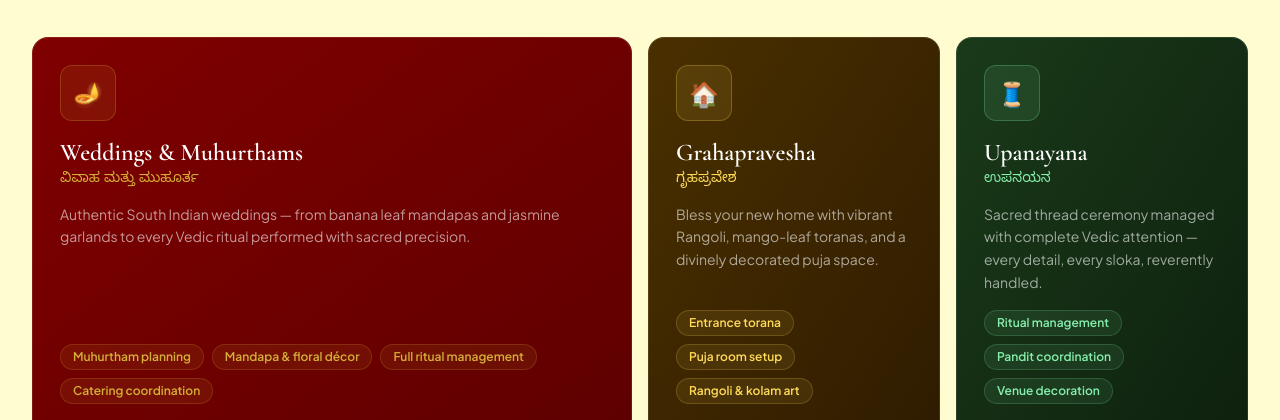
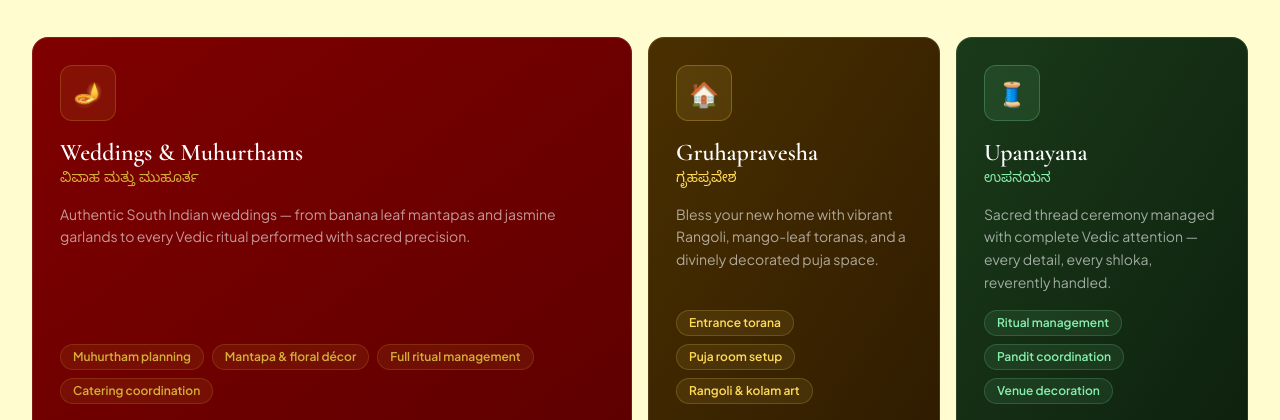
Before and after one commit to Pavaningithub/toranacreatives, a React (Vite) app: page / in a window 1280 px wide. Shown: the part 1260-1680 px from the top of the page. Built offline with nearby package versions, Linux system fonts and the light colour scheme.

Commit message:
fix: correct spelling of "Gruhapravesha" across multiple components

```diff
--- a/src/components/About.jsx
+++ b/src/components/About.jsx
@@ -78,7 +78,7 @@ export default function About() {
               Born in Bengaluru, <strong className="text-gold">Torana (ತೋರಣ) Creatives</strong> was founded with one purpose: to keep South Indian cultural events as authentic, joyful, and spiritually meaningful as they have always been.
             </p>
             <p className="text-cream/70 font-sans text-sm sm:text-base leading-relaxed">
-              Our team of event planners, floral artists, and Vedic ritual coordinators has managed over <strong className="text-mustard">200+ events</strong> across Bengaluru, Mysuru, and beyond — from intimate Grahapravesha ceremonies to grand multi-day weddings with 1000+ guests.
+              Our team of event planners, floral artists, and Vedic ritual coordinators has managed over <strong className="text-mustard">200+ events</strong> across Bengaluru, Mysuru, and beyond — from intimate Gruhapravesha ceremonies to grand multi-day weddings with 1000+ guests.
             </p>
             <p className="text-cream/70 font-sans text-sm sm:text-base leading-relaxed">
               We respect each family's regional customs — Brahmin rituals of Mysuru, Vokkaliga traditions of rural Karnataka, Tamil Iyer customs. <em className="text-gold-light">Every detail is your family's detail.</em>
--- a/src/components/Contact.jsx
+++ b/src/components/Contact.jsx
@@ -3,7 +3,7 @@ import { CONTACT_EMAIL, WHATSAPP_NUMBER, LOCATION } from "../config/launch";
 
 const EVENT_TYPES = [
   "Traditional Wedding & Muhurtham",
-  "Grahapravesha (Housewarming)",
+  "Gruhapravesha (Housewarming)",
   "Upanayana (Thread Ceremony)",
   "Floral & Eco-friendly Decor",
   "Seemantha / Baby Shower",
--- a/src/components/Gallery.jsx
+++ b/src/components/Gallery.jsx
@@ -192,8 +192,8 @@ const GALLERY_ITEMS = [
     url: "/gallery/image2.jpg",
     alt: "Torana Creatives event photo 2",
     label: "Our Work",
-    category: "Grahapravesha",
+    category: "Gruhapravesha",
   },
 ];
 
-const CATEGORIES = ["All", "Wedding", "Floral", "Grahapravesha", "Upanayana"];
+const CATEGORIES = ["All", "Wedding", "Floral", "Gruhapravesha", "Upanayana"];
--- a/src/components/Hero.jsx
+++ b/src/components/Hero.jsx
@@ -130,7 +130,7 @@ export default function Hero() {
 
         {/* Sub copy */}
         <p className="mt-5 text-cream/50 font-sans text-sm sm:text-base max-w-2xl mx-auto leading-relaxed">
-          Vedic Weddings · Grahapravesha · Upanayana · Sathyanarayana Puja<br className="hidden sm:block" />
+          Vedic Weddings · Gruhapravesha · Upanayana · Sathyanarayana Puja<br className="hidden sm:block" />
           Crafted with devotion for Brahmin families across Bengaluru &amp; beyond.
         </p>
 
--- a/src/components/Services.jsx
+++ b/src/components/Services.jsx
@@ -5,15 +5,15 @@ const SERVICES = [
     icon: "🪔",
     title: "Weddings & Muhurthams",
     kannada: "ವಿವಾಹ ಮತ್ತು ಮುಹೂರ್ತ",
-    desc: "Authentic South Indian weddings — from banana leaf mandapas and jasmine garlands to every Vedic ritual performed with sacred precision.",
-    highlights: ["Muhurtham planning", "Mandapa & floral décor", "Full ritual management", "Catering coordination"],
+    desc: "Authentic South Indian weddings — from banana leaf mantapas and jasmine garlands to every Vedic ritual performed with sacred precision.",
+    highlights: ["Muhurtham planning", "Mantapa & floral décor", "Full ritual management", "Catering coordination"],
     grad: "from-[#800000] to-[#5c0000]",
     accent: "#D4AF37",
     span: "lg:col-span-2",
   },
   {
     icon: "🏠",
-    title: "Grahapravesha",
+    title: "Gruhapravesha",
     kannada: "ಗೃಹಪ್ರವೇಶ",
     desc: "Bless your new home with vibrant Rangoli, mango-leaf toranas, and a divinely decorated puja space.",
     highlights: ["Entrance torana", "Puja room setup", "Rangoli & kolam art"],
@@ -25,7 +25,7 @@ const SERVICES = [
     icon: "🧵",
     title: "Upanayana",
     kannada: "ಉಪನಯನ",
-    desc: "Sacred thread ceremony managed with complete Vedic attention — every detail, every sloka, reverently handled.",
+    desc: "Sacred thread ceremony managed with complete Vedic attention — every detail, every shloka, reverently handled.",
     highlights: ["Ritual management", "Pandit coordination", "Venue decoration"],
     grad: "from-[#1a3a1a] to-[#0d1f0d]",
     accent: "#86efac",
--- a/src/components/Testimonials.jsx
+++ b/src/components/Testimonials.jsx
@@ -33,7 +33,7 @@ const SEED_TESTIMONIALS = [
   {
     id: 3,
     name: "Priya & Anand Bhat",
-    event: "Grahapravesha",
+    event: "Gruhapravesha",
     location: "Whitefield, Bengaluru",
     rating: 5,
     text: "Our Griha Pravesha was as auspicious as we dreamed. The Rangoli at the entrance, the banana leaf décor, the puja setup — everything was perfect. Team Torana was so calm and professional throughout.",
@@ -190,7 +190,7 @@ export default function Testimonials() {
 
               <div>
                 <label className="block text-cream/50 text-xs uppercase tracking-wider font-sans mb-1.5">Event Type</label>
-                <input type="text" value={form.event} onChange={update("event")} placeholder="e.g. Wedding, Upanayana, Grahapravesha"
+                <input type="text" value={form.event} onChange={update("event")} placeholder="e.g. Wedding, Upanayana, Gruhapravesha"
                   className="w-full rounded-lg px-4 py-3 font-sans text-sm bg-white/10 border border-gold/25 text-cream placeholder:text-cream/25 focus:outline-none focus:border-gold/60 focus:ring-2 focus:ring-gold/20" />
               </div>
 
```
